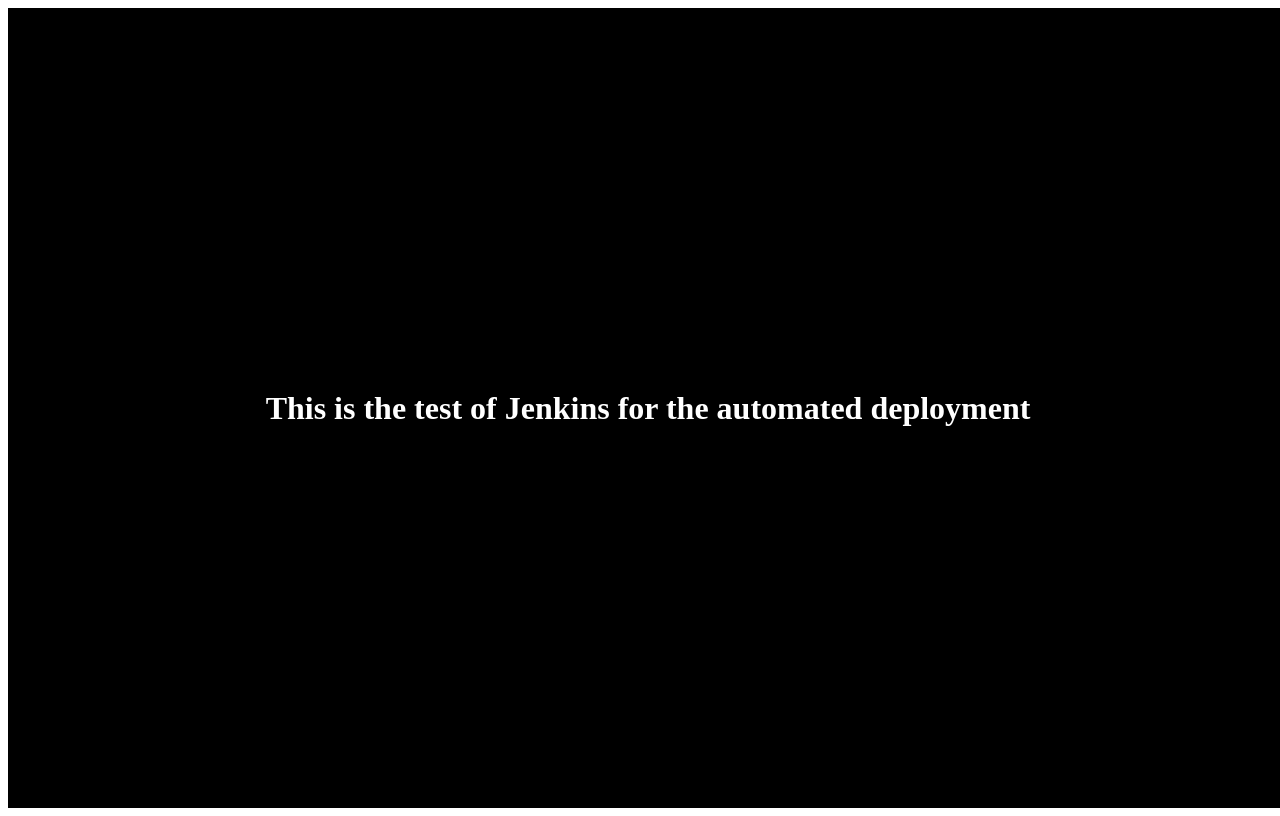
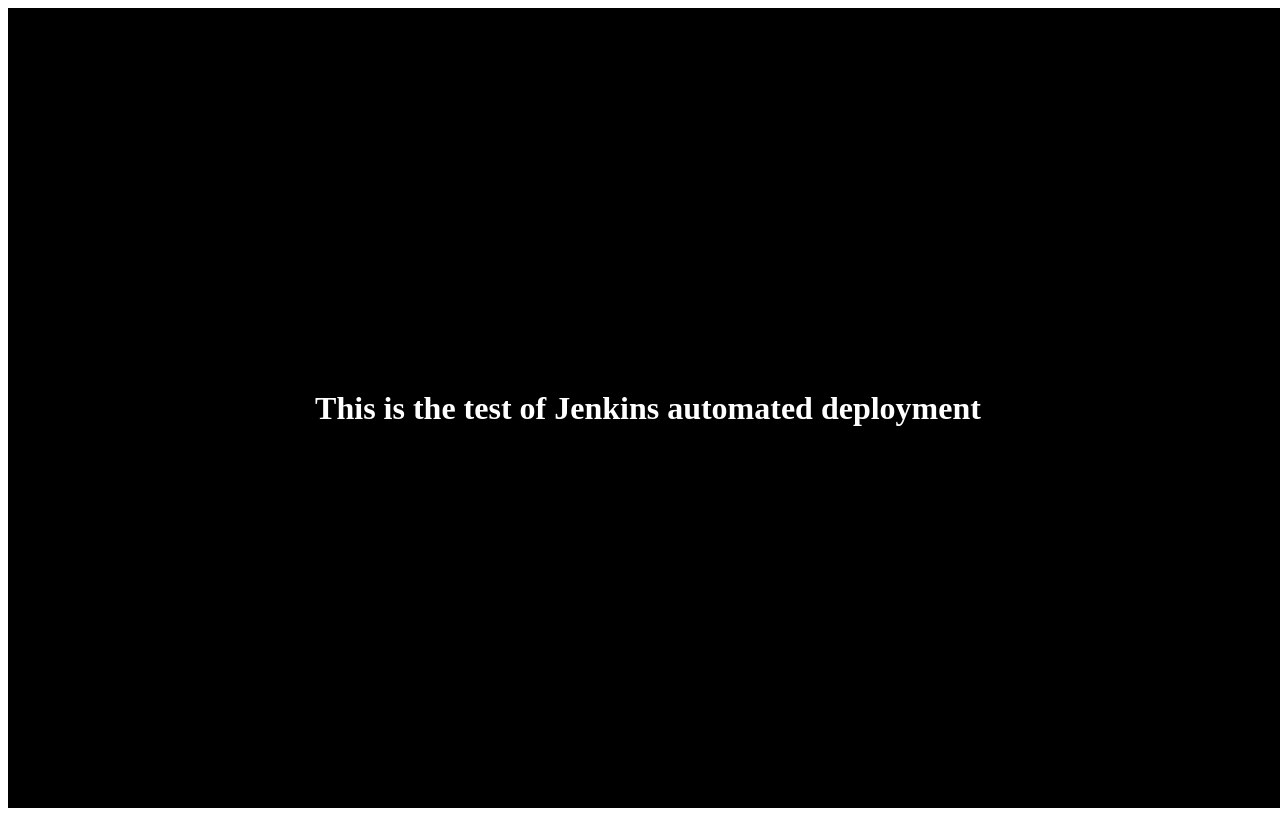
Before and after one commit to sanidhya99/JenkTest, a plain HTML site: page index.html in a window 1280 px wide. Drawn offline with Linux system fonts and the light colour scheme.

Commit message:
Update index.html

```diff
--- a/index.html
+++ b/index.html
@@ -21,7 +21,7 @@
 <body>
     <div id="cont">
 
-        <h1>This is the test of Jenkins for the automated deployment</h1>
+        <h1>This is the test of Jenkins automated deployment</h1>
     </div>
 </body>
 </html>
```
